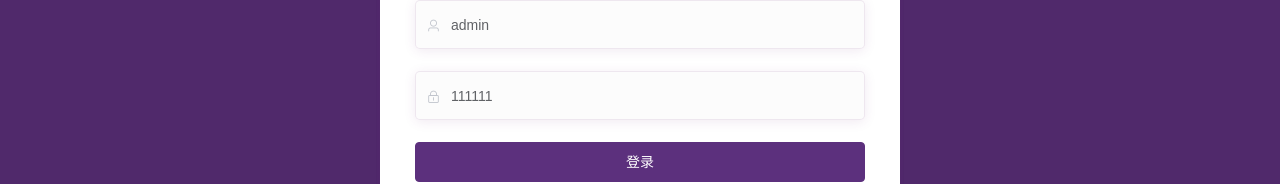
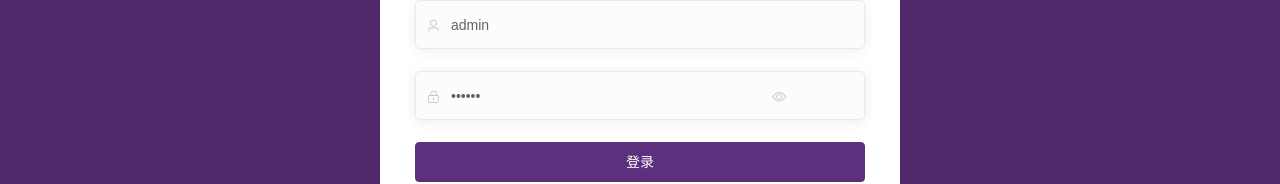
Before and after one commit to zhangxwww/THU-voluntary-plus, a Vue app in the folder frontend/webadmin/web/: page /#/login in a window 1280 px wide. Shown: the part 315-499 px from the top of the page. Built offline with nearby package versions, Linux system fonts and the light colour scheme.

Commit message:
add password show-hide option

```diff
--- a/frontend/webadmin/web/src/views/Login.vue
+++ b/frontend/webadmin/web/src/views/Login.vue
@@ -22,7 +22,8 @@
       <el-form-item prop="password">
         <el-input
           placeholder="密码"
-          v-model="loginForm.password">
+          v-model="loginForm.password"
+          show-password>
           <i slot="prefix" class="el-input__icon el-icon-lock"></i>
         </el-input>
       </el-form-item>
@@ -109,7 +110,7 @@ export default {
   -webkit-appearance: none;
   border-radius: 0px;
   padding: 12px 5px 12px 15px;
-  margin-left:20px;
+  margin-left: 20px;
   height: 47px;
 
   &:-webkit-autofill {
```
